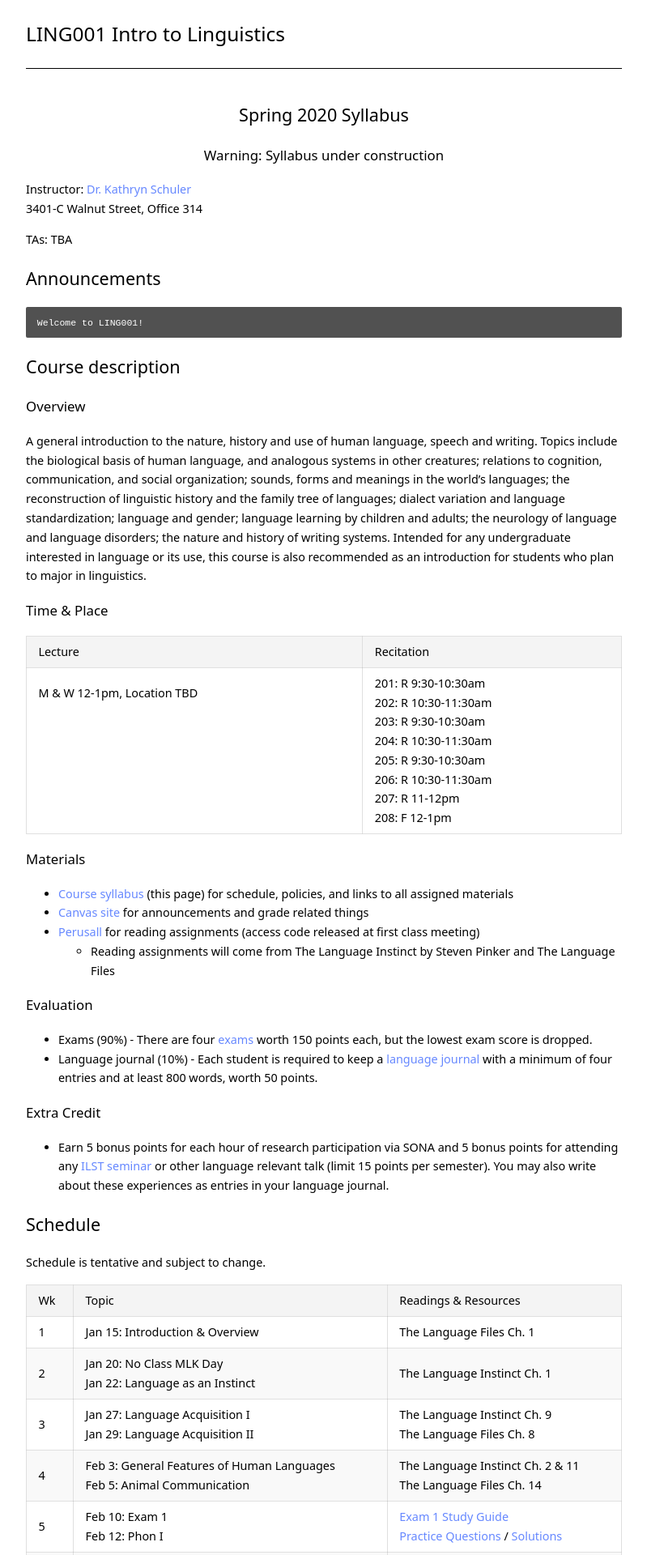
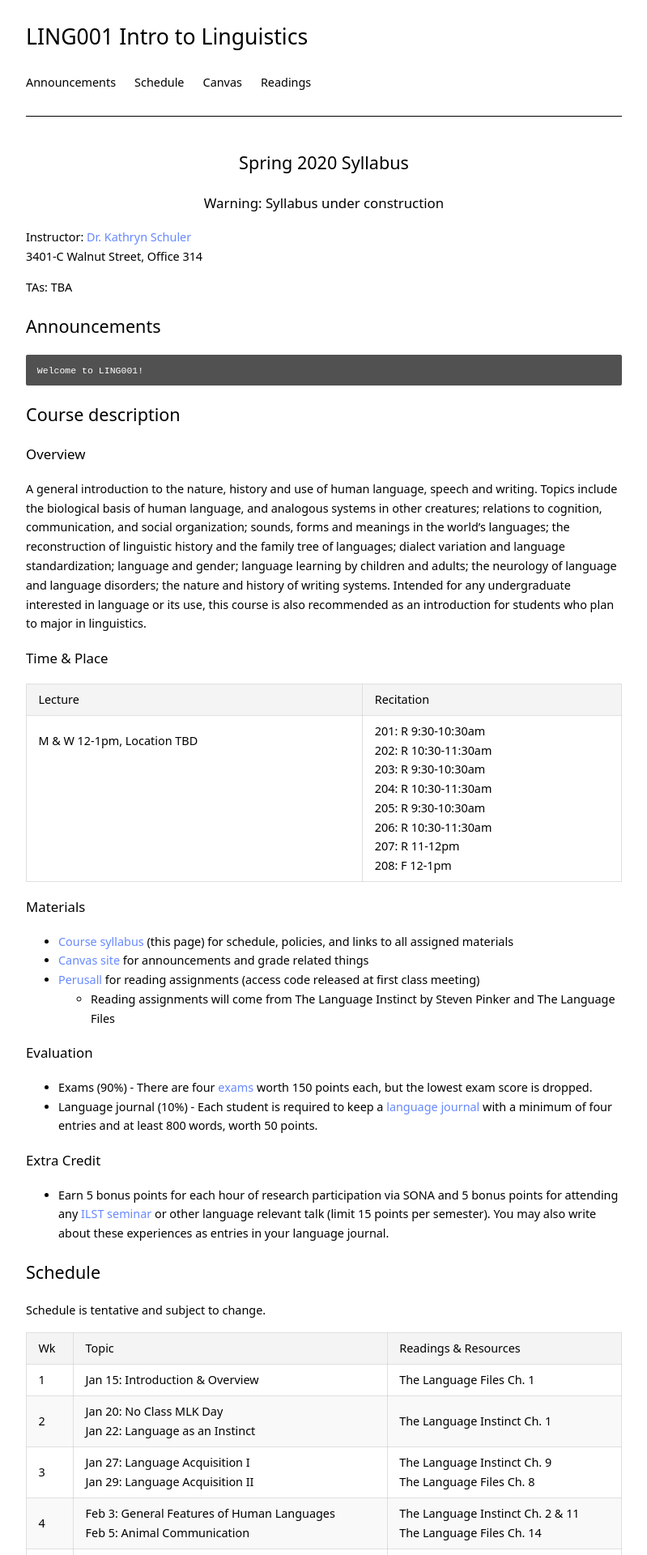
Before and after one commit to kschuler/ling001, a Jekyll site: the page built from index.md, in a window 1280 px wide. Shown: the top 1920 px of the page at 81% size, without its empty margins (240-1039 px from the left). Built offline with Jekyll 4.4.1, drawn with Linux system fonts in a browser that asks for light colours; part of the change alters nothing that is shown.

Commit message:
Update _config.yml

```diff
--- a/_config.yml
+++ b/_config.yml
@@ -21,10 +21,10 @@ dark_nav: false              # keep header and footer dark (applies only when st
 dark_theme: false            # enables dark mode
 
 navigation:                  # (optional) site navigation in the header
-#   LING001: index.html
-#   LING105: index.html#schedule
-#   LING504: index.html#resources
-#   LING507: index.html#readings
+   Announcements: index.htm#announcements
+   Schedule: index.html#schedule
+   Canvas: https://canvas.upenn.edu/courses/1489351
+   Readings: https://app.perusall.com/courses/intro-to-linguistics-1/_/dashboard/assignments
 
 icons:                       # show icons in the header, for all possible icons see http://fontawesome.io/icons/
   github: "https://github.com/kschuler"
```
